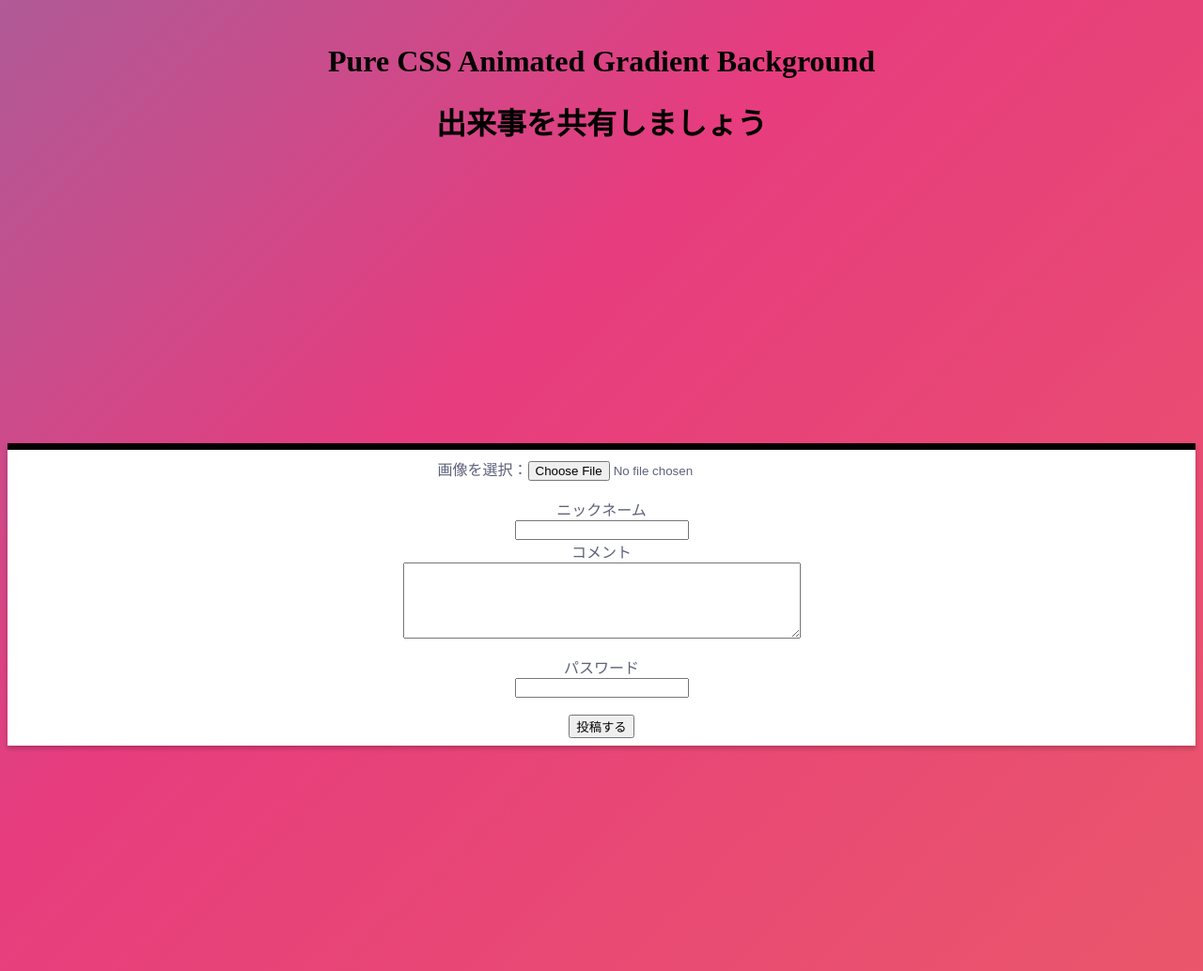
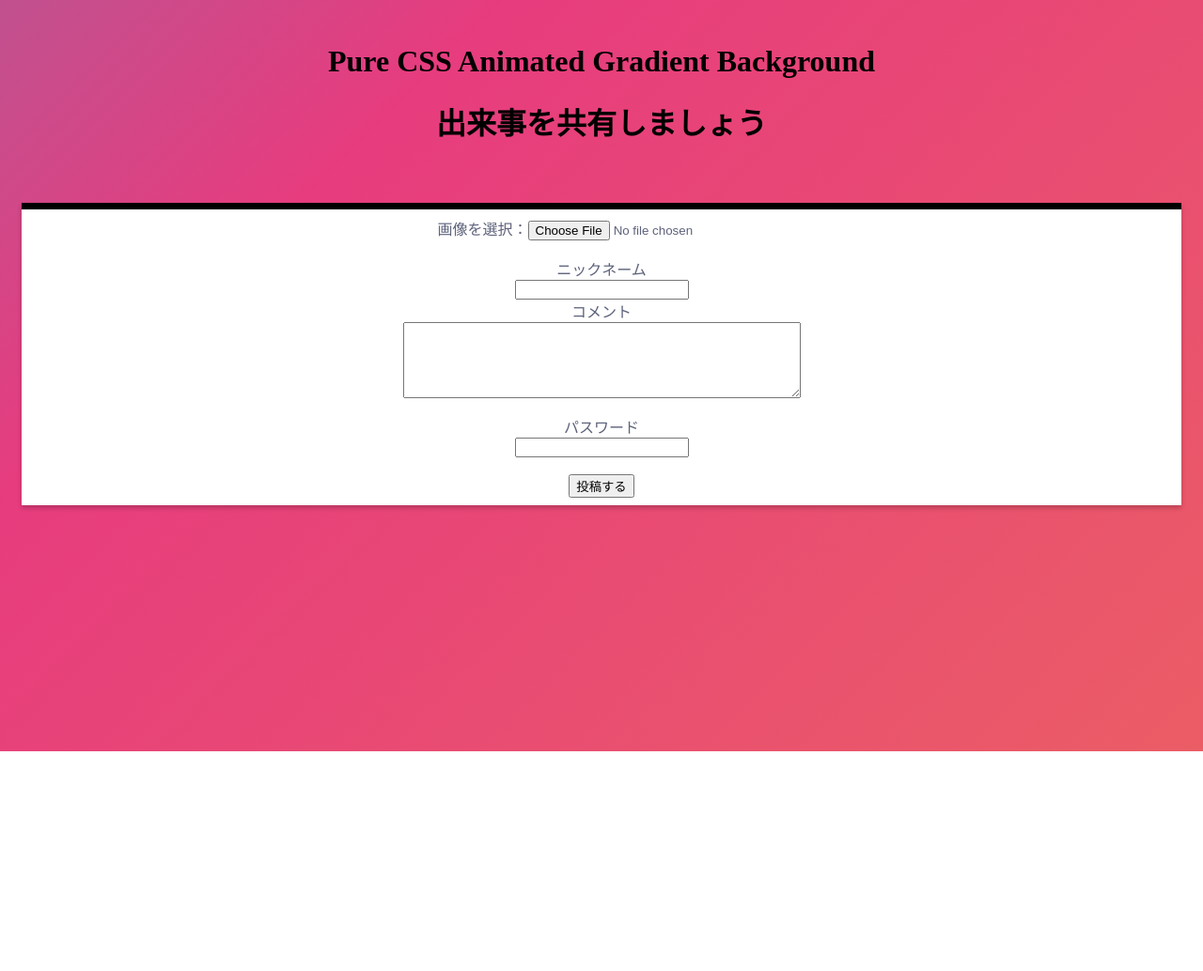
Before and after one commit to tatsuya723/keihi2, a PHP site: page / in a window 1280 px wide. Shown: the top 1034 px of the page at 94% size. After the commit the page ends 800 px from the top, so only its background shows below. Run offline with PHP 8.4, Linux system fonts and the light colour scheme; some libraries are stand-ins or nearby versions.

Commit message:
no message

```diff
--- a/style.css
+++ b/style.css
@@ -18,7 +18,7 @@ body {
 
 .box11{
   padding: 0.5em 1em;
-  margin: 20em 0;
+  margin: 4em 15;
   color: #5d627b;
   background: white;
   border-top: solid 7px #000000;
```
